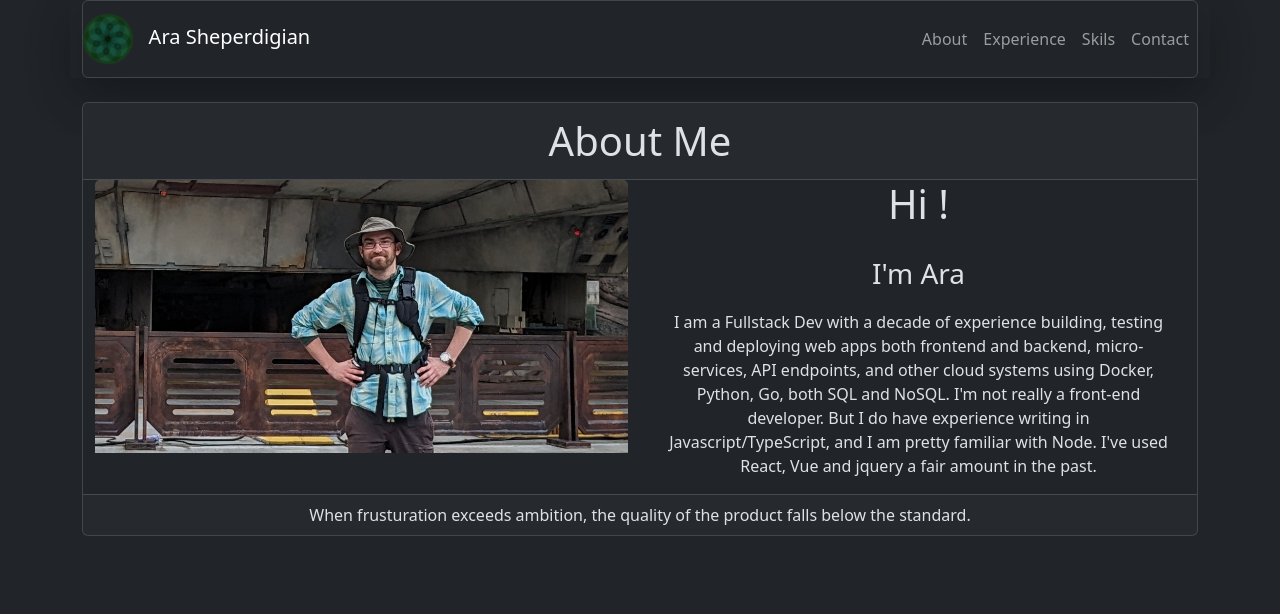
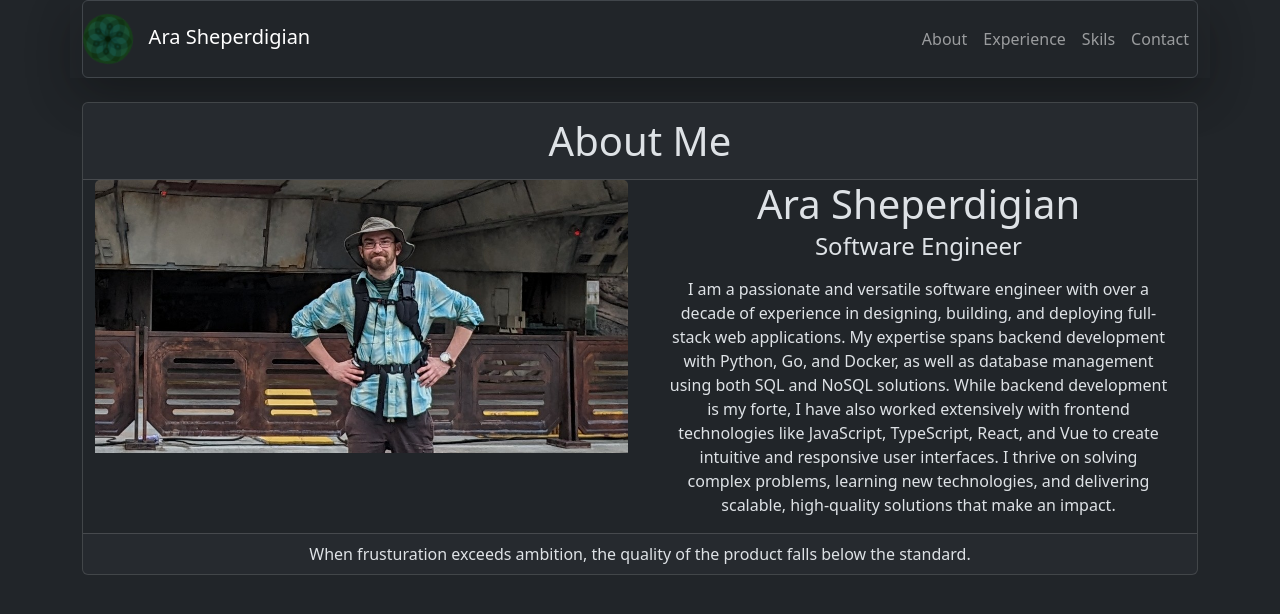
Before and after one commit to arabenjamin/resume, a React (Vite) app in the folder client/resume-react/: page / in a window 1280 px wide. Shown: the top 614 px of the page. Built offline with nearby package versions, Linux system fonts and the light colour scheme.

Commit message:
Updated Card texts for About, Experience, Skills tabs. Added Dockerfile

```diff
--- a/client/resume-react/src/components/About.tsx
+++ b/client/resume-react/src/components/About.tsx
@@ -24,19 +24,25 @@ function About() {
                     <Col >
 
                         <Card.Title className='text-center fs-1'>
-                            Hi !
-
+                            Ara Sheperdigian
                         </Card.Title>
+                        <Card.Subtitle className='text-center fs-4'>
+                            Software Engineer
+                        </Card.Subtitle>
 
                         <Card.Body className='text-center'>
-                            <Card.Text className='fs-3'>
-                                I'm Ara
-                            </Card.Text>
+
                             <Card.Text>
-                            I am a Fullstack Dev with a decade of experience building, testing and deploying web apps both frontend and backend,
-                            micro-services, API endpoints, and other cloud systems using Docker, Python, Go, both SQL and NoSQL.
-                            I'm not really a front-end developer. But I do have experience writing in  Javascript/TypeScript,
-                            and I am pretty familiar with Node. I've used React, Vue and jquery a fair amount in the past.
+                                I am a passionate and versatile software engineer with over a decade of
+                                experience in designing, building, and deploying full-stack web applications.
+                                My expertise spans backend development with Python, Go, and Docker,
+                                as well as database management using both SQL and NoSQL solutions.
+                                While backend development is my forte, I have also worked extensively with
+                                frontend technologies like JavaScript, TypeScript, React, and Vue to create
+                                intuitive and responsive user interfaces. I thrive on solving complex problems,
+                                learning new technologies, and delivering scalable, high-quality solutions that
+                                make an impact.
+
                             </Card.Text>
                         </Card.Body>
 
--- a/client/resume-react/src/components/Experience.tsx
+++ b/client/resume-react/src/components/Experience.tsx
@@ -77,10 +77,14 @@ interface Job {
                   Rich and diverse background working for small, medium, and large employers.
                 </Card.Title>
                 <Card.Text className='text-center'>
-                  I am a fullstack engineer with a decade of experience building, testing and deploying both frontend and backend services,
-                  micro-services, API endpoints, and other cloud systems using Docker, Python, Go, both SQL and NoSQL.
-                  I'm not really a front-end developer, but I do have experience writing in  Javascript/TypeScript,
-                  and I am pretty familiar with Node. I’ve used React, Vue and jquery a fair amount in the past.
+                  With a rich and diverse background, I have had the privilege of working with small startups,
+                  medium-sized businesses, and large enterprises. My professional journey has allowed me to
+                  contribute to innovative projects, solve complex technical challenges, and collaborate with
+                  cross-functional teams. From building scalable backend systems and designing cloud-based solutions
+                  to creating intuitive user interfaces, my experience spans a wide range of industries and
+                  technologies. I am passionate about leveraging my skills to deliver impactful solutions and
+                  drive success for the organizations I work with.
+
                 </Card.Text>
               </Col>
             </Row>
--- a/client/resume-react/src/components/Skills.tsx
+++ b/client/resume-react/src/components/Skills.tsx
@@ -81,8 +81,12 @@ const Skills = ({ skills }: SkillsProps) => {
           </Card.Title>
 
           <Card.Text className='text-center text-align-center'>
-              I don't think there is truly any way to capture all of my various skills and capablities on a sinlge page.
-              The list below is not an exhuastive list, but should give you an idea of where I spend my time.
+            My technical skill set is a blend of expertise across both frontend and backend development,
+            enabling me to build robust, scalable, and user-friendly applications. From crafting intuitive user
+            interfaces with modern frameworks like React and Vue to designing efficient backend systems with Python,
+            Golang, and Docker, I thrive on solving complex challenges. My experience spans database management,
+            cloud platforms, and containerization, ensuring seamless integration and deployment of applications.
+            I am always eager to learn new technologies and refine my skills to deliver impactful solutions."
           </Card.Text>
 
           <Card.Body >
```
Also changed, not shown: 1 other file (tests, documents, lock files or other folders).
